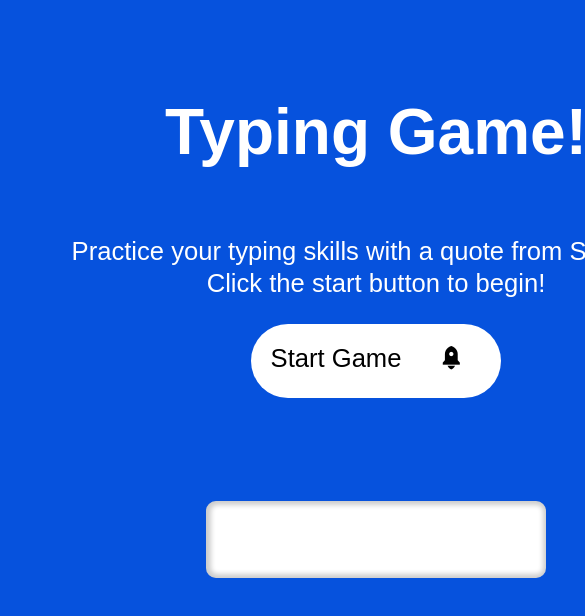
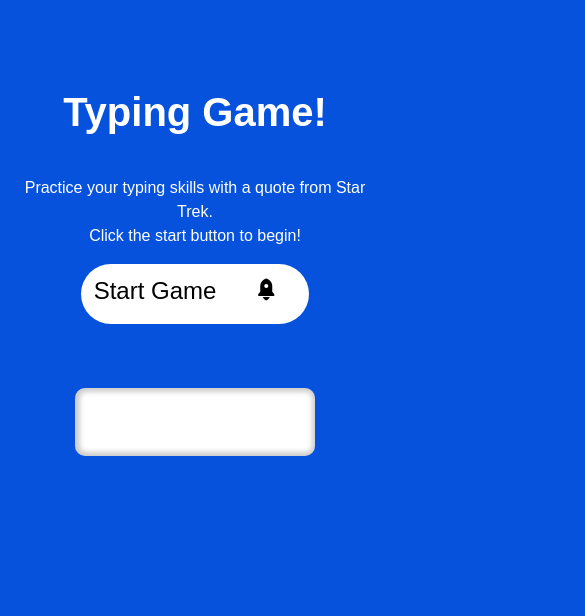
Before and after one commit to EgoLydia/Frontend-fox-typing-game, a plain HTML site: page index.html in a window 390 px wide. Shown: the top 616 px of the page, 585 px wide, since content can reach past the window. Drawn offline with nearby package versions, Linux system fonts and the light colour scheme.

Commit message:
Feature: Add media queries

```diff
--- a/style.css
+++ b/style.css
@@ -14,8 +14,8 @@ span:after {
 }
 
 .winner {
-  background-image: url(winner.jpg);
   background-repeat: no-repeat;
+  background-color: rgba(8, 168, 8, 0.555);
   background-size: 100%;
 }
 
@@ -24,15 +24,62 @@ span:after {
   width: 60px;
   height: 34px;
   margin-left: 20px;
-  animation:  shake 2s ease-out;
-  /* animation: zoomOutRight 2s ease-out;  */
+  animation: shake 2s ease-out;
 }
 
+@media (max-width: 640px) {
+  main {
+    display: grid;
+    place-items: center;
+    margin-top: 4rem;
+  }
+  h1 {
+    text-align: center;
+    font-style: normal;
+    font-weight: bold;
+    line-height: 105%;
+    font-size: 2.5rem;
+  }
+
+  p {
+    text-align: center;
+    line-height: 1.5rem;
+  }
+
+  button {
+    display: flex;
+    margin: 0 auto;
+    padding: 13px;
+    border: 0;
+    border-radius: 50px;
+    font-size: 1.5em;
+    background-color: white;
+    cursor: pointer;
+    overflow: hidden;
+  }
+
+  input {
+    width: 200px;
+    padding: 20px;
+    font-size: 1.5em;
+    border: 0;
+    border-radius: 10px;
+    box-shadow: inset 1px 0px 5px 4px rgba(0, 0, 0, 0.2);
+  }
+
+  .congrats {
+    text-transform: uppercase;
+    font-size: 2em;
+    font-weight: bold;
+    color: white;
+  }
+}
+@media (min-width: 1024px) {
   main {
     display: grid;
     place-items: center;
     min-width: 640px;
-  margin: 0 auto;
+    margin-top: 4rem;
     line-height: 2rem;
   }
 
@@ -49,14 +96,6 @@ p {
     text-align: center;
     font-size: 1.6em;
   }
-
-body {
-  font-family: Arial, Helvetica, sans-serif;
-  background-color: #0652dd;
-  color: white;
-  padding: 3rem;
-}
-
   button {
     display: flex;
     margin: 0 auto;
@@ -69,7 +108,30 @@ button {
     overflow: hidden;
   }
 
-button:hover{
+  input {
+    width: 300px;
+    padding: 20px;
+    font-size: 2em;
+    border: 0;
+    border-radius: 10px;
+    box-shadow: inset 1px 0px 5px 4px rgba(0, 0, 0, 0.2);
+  }
+
+  .congrats {
+    text-transform: uppercase;
+    font-size: 3em;
+    font-weight: bold;
+    color: white;
+  }
+}
+
+body {
+  font-family: Arial, Helvetica, sans-serif;
+  background-color: #0652dd;
+  color: white;
+}
+
+button:hover {
   transform: scale(1.05);
   will-change: transform;
 }
@@ -109,26 +171,3 @@ button:hover{
     transform: translate(1px, -2px) rotate(-1deg);
   }
 }
-
-/* @keyframes zoomOutRight {
-  100% {
-    opacity: 0;
-    transform: scale(0.1) translate(500px, 0);
-  }
-} */
-
-input {
-  width: 300px;
-  padding: 20px;
-  font-size: 2em;
-  border: 0;
-  border-radius: 10px;
-  box-shadow: inset 1px 0px 5px 4px rgba(0, 0, 0, 0.2);
-}
-
-.congrats {
-  text-transform: uppercase;
-  font-size: 3em;
-  font-weight: bold;
-  color: #ffc312;
-}
```
Also changed, not shown: winner.jpg (deleted). Lines whose indentation alone changed are shown as unchanged.
